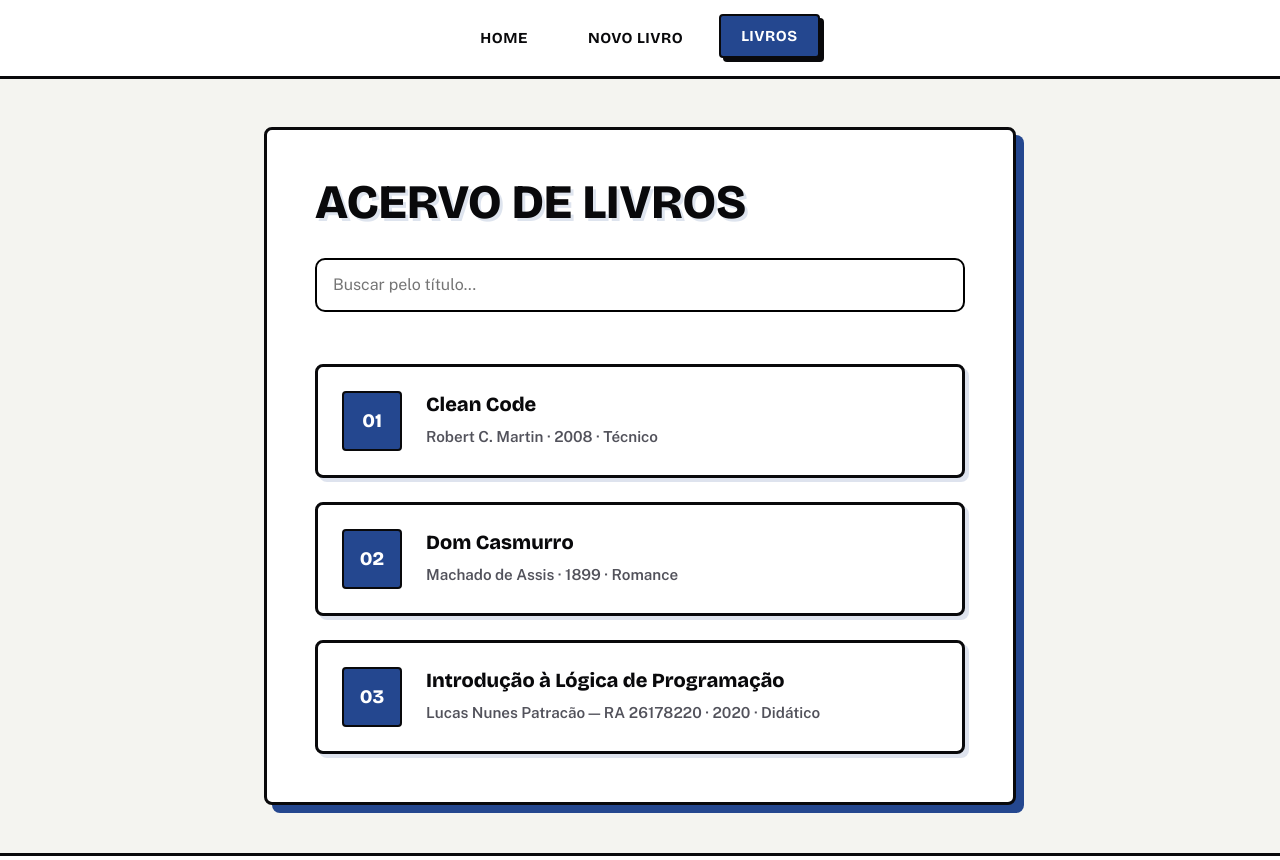
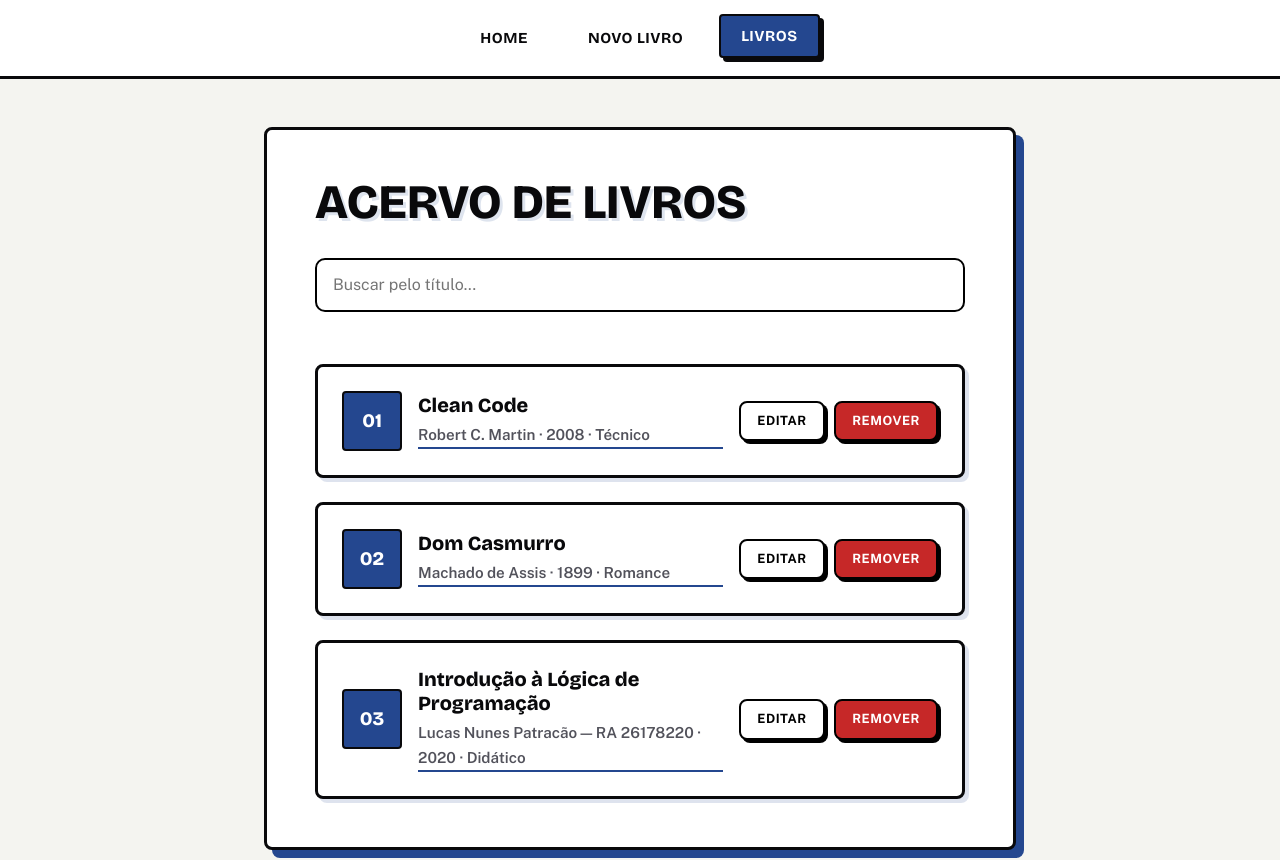
Before and after one commit to lucaspatracao/router-26178220, a React (Vite) app: page /livros in a window 1280 px wide. Shown: the top 860 px of the page. Built offline with nearby package versions, Linux system fonts and the light colour scheme.

Commit message:
feat: remover (O3), página de detalhes (O2) e editar (O4)

```diff
--- a/src/App.jsx
+++ b/src/App.jsx
@@ -5,6 +5,7 @@ import Rodape from './components/Rodape'
 import Home from './pages/Home'
 import Cadastro from './pages/Cadastro'
 import Visualizacao from './pages/Visualizacao'
+import Detalhes from './pages/Detalhes'
 import NaoEncontrada from './pages/NaoEncontrada'
 
 // Valores fixos: deixei fora do componente porque nunca mudam
@@ -32,20 +33,28 @@ function carregarRegistros() {
 
 export default function App() {
   // Estado central: é o único lugar onde a lista de livros existe.
-  // Passei a função (sem parênteses) para o useState rodar só na primeira renderização.
   const [registros, setRegistros] = useState(carregarRegistros)
 
   // O6: sempre que a lista muda, guardo ela de novo no navegador.
-  // O localStorage só aceita texto, por isso uso JSON.stringify.
   useEffect(() => {
     localStorage.setItem(CHAVE_STORAGE, JSON.stringify(registros))
   }, [registros])
 
-  // Esta função vai por props para o Cadastro. Monto um array novo com o spread
-  // (livros antigos + o novo) em vez de alterar o array que já existe.
+  // CREATE: monto um array novo com o spread (livros antigos + o novo)
   function adicionarRegistro(novo) {
     console.log('Recebi no App:', novo) // uso no vídeo para mostrar o caminho do dado
     setRegistros([...registros, novo])
+  }
+
+  // UPDATE (O4): percorro com map. Só o livro com o id certo é trocado
+  // (copio ele com spread e junto os dados novos). Os outros ficam iguais.
+  function editarRegistro(id, dados) {
+    setRegistros(registros.map((r) => (r.id === id ? { ...r, ...dados } : r)))
+  }
+
+  // DELETE (O3): o filter devolve uma lista nova sem o livro com esse id
+  function removerRegistro(id) {
+    setRegistros(registros.filter((r) => r.id !== id))
   }
 
   return (
@@ -58,15 +67,43 @@ export default function App() {
             path="/"
             element={<Home nomeSistema={NOME_SISTEMA} quantidade={registros.length} />}
           />
-          {/* Cadastro: recebe a função e a lista (só para ler e checar título repetido) */}
+          {/* Uso key diferente em cada Cadastro para o React não misturar
+              o formulário de cadastro com o de edição */}
           <Route
             path="/livros/novo"
-            element={<Cadastro adicionarRegistro={adicionarRegistro} registros={registros} />}
+            element={
+              <Cadastro
+                key="novo"
+                adicionarRegistro={adicionarRegistro}
+                editarRegistro={editarRegistro}
+                registros={registros}
+              />
+            }
           />
-          {/* Visualização: recebe a constante (title) e o estado (registros) */}
+          {/* Visualização: constante (title), estado (registros) e função de remover */}
           <Route
             path="/livros"
-            element={<Visualizacao title={TITULO_VISUALIZACAO} registros={registros} />}
+            element={
+              <Visualizacao
+                title={TITULO_VISUALIZACAO}
+                registros={registros}
+                removerRegistro={removerRegistro}
+              />
+            }
+          />
+          {/* O2: o ":id" é um pedaço variável da URL, lido com useParams */}
+          <Route path="/livros/:id" element={<Detalhes registros={registros} />} />
+          {/* O4: mesma tela de Cadastro, mas em modo edição */}
+          <Route
+            path="/livros/:id/editar"
+            element={
+              <Cadastro
+                key="editar"
+                adicionarRegistro={adicionarRegistro}
+                editarRegistro={editarRegistro}
+                registros={registros}
+              />
+            }
           />
           <Route path="*" element={<NaoEncontrada />} />
         </Routes>
--- a/src/index.css
+++ b/src/index.css
@@ -354,3 +354,114 @@ code {
   outline: none;
   box-shadow: 4px 4px 0 var(--cor-principal);
 }
+
+/* ===== O2, O3, O4: lista com ações, botões e ficha de detalhes ===== */
+.lista li {
+  display: flex;
+  flex-wrap: wrap;
+  align-items: center;
+  gap: 0.75rem 1rem;
+}
+
+.lista li::before {
+  flex: none;
+}
+
+.lista .info {
+  flex: 1;
+  min-width: 12rem;
+  color: inherit;
+  text-decoration: none;
+}
+
+.lista .info:hover .titulo {
+  text-decoration: underline;
+}
+
+.acoes {
+  display: flex;
+  flex-wrap: wrap;
+  gap: 0.6rem;
+  margin-top: 1.5rem;
+}
+
+.lista .acoes {
+  flex: none;
+  margin: 0;
+}
+
+.form .acoes {
+  grid-column: 1 / -1;
+  margin-top: 0;
+}
+
+.btn {
+  display: inline-block;
+  padding: 0.5rem 1rem;
+  font: inherit;
+  font-size: 0.8rem;
+  font-weight: 700;
+  letter-spacing: 0.04em;
+  text-transform: uppercase;
+  text-decoration: none;
+  cursor: pointer;
+  background: var(--cor-principal);
+  border: 2px solid #000;
+  border-radius: 8px;
+  box-shadow: 3px 3px 0 #000;
+  transition: transform 0.1s, box-shadow 0.1s;
+}
+
+.btn,
+a.btn,
+a.btn:hover {
+  color: #fff;
+}
+
+.btn:hover {
+  transform: translate(-1px, -1px);
+  box-shadow: 4px 4px 0 #000;
+}
+
+.btn:active {
+  transform: translate(2px, 2px);
+  box-shadow: 1px 1px 0 #000;
+}
+
+.btn-sec,
+a.btn-sec,
+a.btn-sec:hover {
+  color: #000;
+  background: #fff;
+}
+
+.btn-perigo {
+  background: #c62828;
+}
+
+.ficha {
+  display: grid;
+  gap: 0.75rem;
+  margin: 1.25rem 0 0;
+}
+
+.ficha div {
+  padding: 0.75rem 1rem;
+  background: #fff;
+  border: 2px solid #000;
+  border-radius: 10px;
+}
+
+.ficha dt {
+  font-size: 0.72rem;
+  font-weight: 700;
+  letter-spacing: 0.06em;
+  text-transform: uppercase;
+  color: var(--cor-principal);
+}
+
+.ficha dd {
+  margin: 0.15rem 0 0;
+  font-size: 1.05rem;
+  font-weight: 600;
+}
--- a/src/pages/Cadastro.jsx
+++ b/src/pages/Cadastro.jsx
@@ -1,52 +1,78 @@
 import { useState } from 'react'
-import { useNavigate } from 'react-router-dom'
+import { Link, useNavigate, useParams } from 'react-router-dom'
 
 const GENEROS = ['Romance', 'Técnico', 'Didático']
 
-// Props vindas do App:
-//  - adicionarRegistro(livro): grava o livro no estado central
-//  - registros: lista atual, usada só para conferir títulos repetidos
-export default function Cadastro({ adicionarRegistro, registros }) {
+// Esta tela serve para CADASTRAR (/livros/novo) e para EDITAR (/livros/:id/editar).
+// Props que vêm do App:
+//  - adicionarRegistro: salva um livro novo
+//  - editarRegistro: atualiza um livro que já existe
+//  - registros: a lista, que uso só para ler (achar o livro e checar título repetido)
+export default function Cadastro({ adicionarRegistro, editarRegistro, registros }) {
     const navigate = useNavigate()
+    const { id } = useParams() // só existe na rota de edição. No cadastro novo vem undefined.
 
-    // Formulário controlado: cada campo tem o seu state.
-    const [titulo, setTitulo] = useState('')
-    const [ano, setAno] = useState('')
-    const [genero, setGenero] = useState('')
-    const [autor, setAutor] = useState('')
+    // Se a URL tem id, procuro o livro que vai ser editado
+    const livro = id ? registros.find((r) => r.id === Number(id)) : null
+    const editando = Boolean(livro)
+
+    // Formulário controlado: cada campo tem seu state.
+    // Na edição começa com os dados do livro. No cadastro novo começa vazio.
+    const [titulo, setTitulo] = useState(livro ? livro.titulo : '')
+    const [ano, setAno] = useState(livro ? String(livro.ano) : '')
+    const [genero, setGenero] = useState(livro ? livro.genero : '')
+    const [autor, setAutor] = useState(livro ? livro.autor : '')
     const [erro, setErro] = useState('')
 
+    // Tentaram editar um id que não existe (ex.: /livros/999/editar)
+    if (id && !livro) {
+        return (
+            <section>
+                <h1>Livro não encontrado</h1>
+                <p>Não existe livro com o id <code>{id}</code>.</p>
+                <Link to="/livros">Voltar para o acervo</Link>
+            </section>
+        )
+    }
+
     function handleSubmit(e) {
-        e.preventDefault() // impede o recarregamento da página
+        e.preventDefault() // impede a página de recarregar
 
-        // Regra geral: nenhum campo pode ficar vazio.
+        // Regra geral: nenhum campo pode ficar vazio
         if (!titulo.trim() || ano === '' || !genero || !autor.trim()) {
             setErro('Preencha todos os campos.')
             return
         }
 
-        // Regra B=2: título repetido, sem diferenciar maiúsculas/minúsculas.
+        // Regra B=2: não aceito título repetido (sem diferenciar maiúsculas e minúsculas).
+        // Na edição ignoro o próprio livro, senão ele seria "repetido" de si mesmo.
+        const idAtual = livro ? livro.id : null
         const repetido = registros.some(
-            (r) => r.titulo.trim().toLowerCase() === titulo.trim().toLowerCase()
+            (r) => r.id !== idAtual && r.titulo.trim().toLowerCase() === titulo.trim().toLowerCase()
         )
         if (repetido) {
             setErro(`O título "${titulo.trim()}" já está cadastrado.`)
             return
         }
 
-        adicionarRegistro({
-            id: Date.now(), // id único pelo instante do cadastro
+        const dados = {
             titulo: titulo.trim(),
             ano: Number(ano),
             genero,
             autor: autor.trim(),
-        })
-        navigate('/livros') // após salvar, vai para a visualização
+        }
+
+        if (editando) {
+            editarRegistro(livro.id, dados)
+        } else {
+            adicionarRegistro({ id: Date.now(), ...dados }) // id novo gerado pelo horário
+        }
+        navigate('/livros') // depois de salvar, volto para a lista
     }
 
     return (
         <section>
-            <h1>Novo livro</h1>
+            <h1>{editando ? 'Editar livro' : 'Novo livro'}</h1>
             <form className="form" onSubmit={handleSubmit}>
                 <label>Título
                     <input value={titulo} onChange={(e) => setTitulo(e.target.value)} />
@@ -67,7 +93,13 @@ export default function Cadastro({ adicionarRegistro, registros }) {
                 </label>
 
                 {erro && <p className="erro">{erro}</p>}
-                <button className="botao" type="submit">Salvar</button>
+
+                <div className="acoes">
+                    <button className="botao" type="submit">
+                        {editando ? 'Salvar alterações' : 'Salvar'}
+                    </button>
+                    {editando && <Link className="btn btn-sec" to="/livros">Cancelar</Link>}
+                </div>
             </form>
         </section>
     )
--- /dev/null
+++ b/src/pages/Detalhes.jsx
@@ -0,0 +1,39 @@
+import { Link, useParams } from 'react-router-dom'
+
+// Mostra todos os campos de um livro (O2).
+// Prop que vem do App: registros (a lista inteira).
+// O id do livro vem da própria URL (/livros/:id), por isso uso useParams.
+export default function Detalhes({ registros }) {
+    const { id } = useParams()
+
+    // useParams devolve texto. Converto para número para comparar com o id do livro.
+    const livro = registros.find((r) => r.id === Number(id))
+
+    // Se não achar nenhum livro com esse id, aviso e dou um caminho de volta
+    if (!livro) {
+        return (
+            <section>
+                <h1>Livro não encontrado</h1>
+                <p>Não existe livro com o id <code>{id}</code>.</p>
+                <Link to="/livros">Voltar para o acervo</Link>
+            </section>
+        )
+    }
+
+    return (
+        <section>
+            <h1>{livro.titulo}</h1>
+
+            <dl className="ficha">
+                <div><dt>Autor</dt><dd>{livro.autor}</dd></div>
+                <div><dt>Ano de publicação</dt><dd>{livro.ano}</dd></div>
+                <div><dt>Gênero</dt><dd>{livro.genero}</dd></div>
+            </dl>
+
+            <div className="acoes">
+                <Link className="btn" to={`/livros/${livro.id}/editar`}>Editar</Link>
+                <Link className="btn btn-sec" to="/livros">Voltar</Link>
+            </div>
+        </section>
+    )
+}
--- a/src/pages/Visualizacao.jsx
+++ b/src/pages/Visualizacao.jsx
@@ -4,10 +4,17 @@ import { Link } from 'react-router-dom'
 // Props que chegam do App:
 //  - title: constante com o título da página
 //  - registros: estado com todos os livros
-export default function Visualizacao({ title, registros }) {
-    // Estado só desta página: o que a pessoa digita na busca (O5).
-    // Não precisa ir para o App porque mais ninguém usa esse texto.
+//  - removerRegistro: função criada no App que apaga um livro pelo id
+export default function Visualizacao({ title, registros, removerRegistro }) {
+    // Estado só desta página: o texto da busca (O5)
     const [busca, setBusca] = useState('')
+
+    // Pergunto antes de apagar, para não remover sem querer (O3)
+    function handleRemover(livro) {
+        if (window.confirm(`Remover "${livro.titulo}"?`)) {
+            removerRegistro(livro.id)
+        }
+    }
 
     // Sem nenhum livro cadastrado: mostro um aviso com link para o cadastro
     if (registros.length === 0) {
@@ -22,9 +29,9 @@ export default function Visualizacao({ title, registros }) {
         )
     }
 
-    // 1) filter: fica só com os livros cujo título contém o texto da busca
-    // 2) sort: coloco em ordem alfabética pelo título (C=4)
-    // O filter já devolve um array novo, então o sort não mexe no estado do App.
+    // filter: só os livros que têm o texto da busca no título
+    // sort: ordem alfabética pelo título (C=4). O filter já cria um array novo,
+    // então o sort não mexe no estado do App.
     const termo = busca.trim().toLowerCase()
     const exibidos = registros
         .filter((r) => r.titulo.toLowerCase().includes(termo))
@@ -49,8 +56,17 @@ export default function Visualizacao({ title, registros }) {
                     {exibidos.map((r) => (
                         // a key usa o id para o React saber qual item é qual
                         <li key={r.id}>
-                            <div className="titulo">{r.titulo}</div>
-                            <div className="detalhe">{r.autor} · {r.ano} · {r.genero}</div>
+                            {/* O2: clicar no livro abre a página de detalhes dele */}
+                            <Link className="info" to={`/livros/${r.id}`}>
+                                <div className="titulo">{r.titulo}</div>
+                                <div className="detalhe">{r.autor} · {r.ano} · {r.genero}</div>
+                            </Link>
+                            <div className="acoes">
+                                <Link className="btn btn-sec" to={`/livros/${r.id}/editar`}>Editar</Link>
+                                <button className="btn btn-perigo" onClick={() => handleRemover(r)}>
+                                    Remover
+                                </button>
+                            </div>
                         </li>
                     ))}
                 </ul>
```
